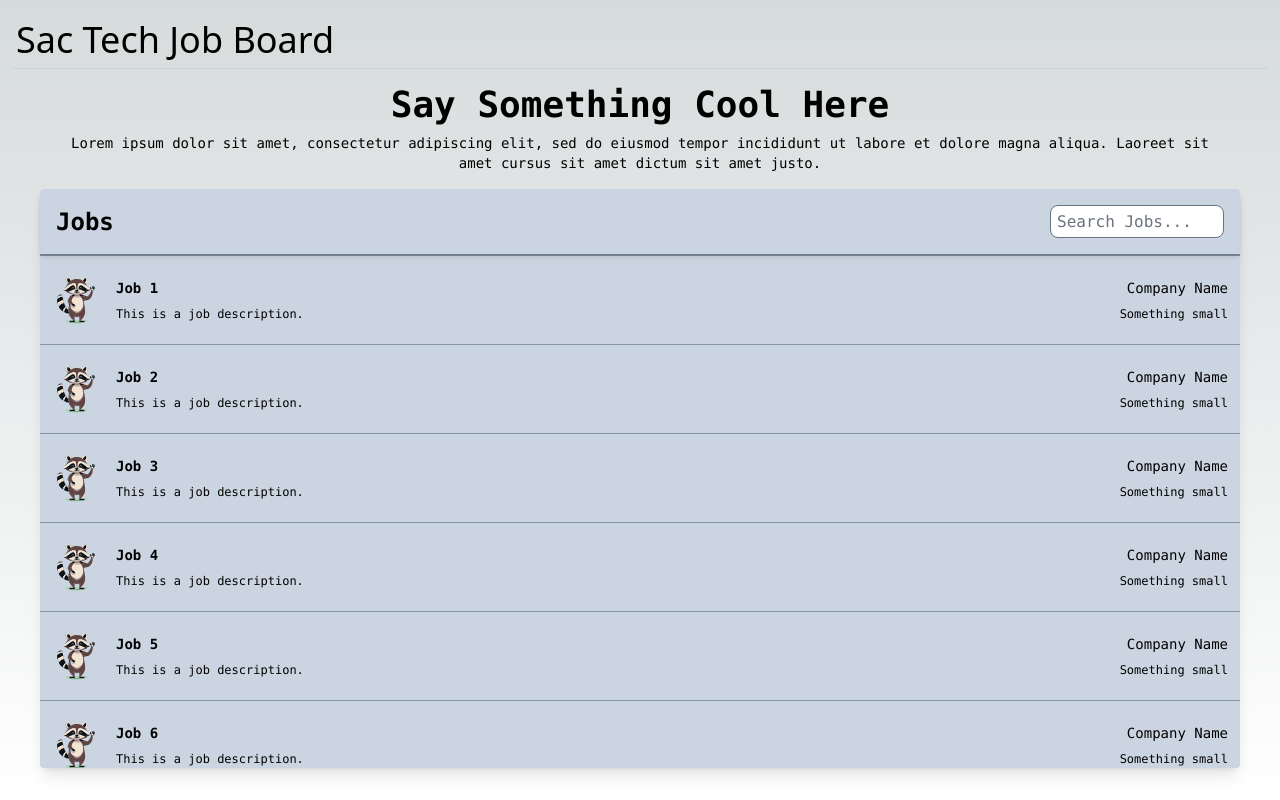
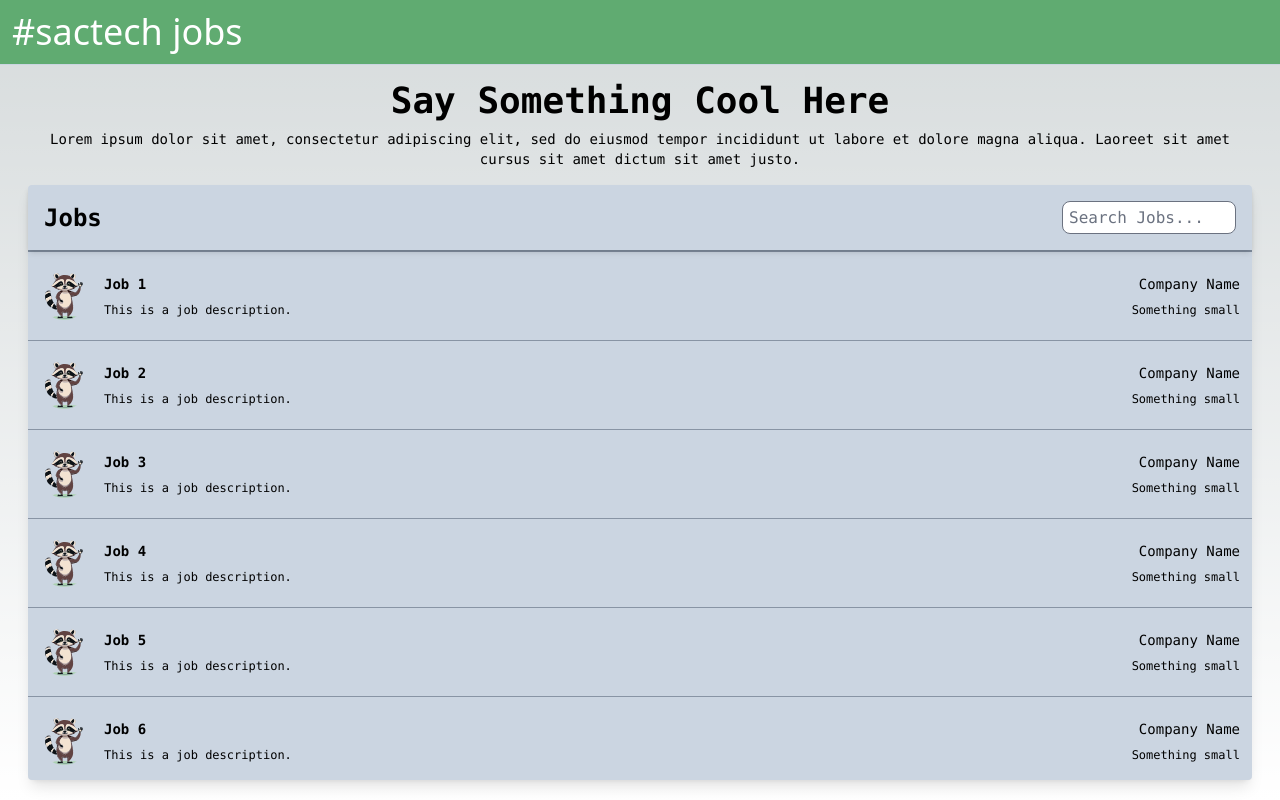
Before and after one commit to sac-tech-org/job-board, a Vue app in the folder web/: page / in a window 1280 px wide. Built offline with nearby package versions, Linux system fonts and the light colour scheme; no server answers; what supertokens-web-js would draw is missing.

Commit message:
lil color update

```diff
--- a/web/index.html
+++ b/web/index.html
@@ -8,7 +8,7 @@
     <script src="https://kit.fontawesome.com/c39eb31bf6.js" crossorigin="anonymous"></script>
   </head>
   <body>
-    <div id="app" class="flex h-dvh w-dvw flex-col items-center p-3"></div>
+    <div id="app" class="flex h-dvh w-dvw flex-col items-center"></div>
     <script type="module" src="/src/main.ts"></script>
   </body>
 </html>
--- a/web/src/assets/main.css
+++ b/web/src/assets/main.css
@@ -21,3 +21,7 @@ body {
   background: linear-gradient(to bottom, transparent, rgb(var(--background-end-rgb)))
     rgb(var(--background-start-rgb));
 }
+
+.bg-sactech-green {
+  background-color: #60ab71;
+}
--- a/web/src/components/HeaderView.vue
+++ b/web/src/components/HeaderView.vue
@@ -24,10 +24,10 @@ onMounted(() => {
 </script>
 
 <template>
-  <header class="w-full px-1 py-2 border-b border-slate-300 sticky top-0">
+  <header class="w-full p-3 border-b border-slate-300 sticky top-0 bg-sactech-green text-white">
     <div class="h-10 flex justify-between items-center">
       <RouterLink to="/">
-        <h1 class="text-xl md:text-4xl max-h-full">Sac Tech Job Board</h1>
+        <h1 class="text-xl md:text-4xl max-h-full">#sactech jobs</h1>
       </RouterLink>
       <div class="flex justify-between gap-2">
         <div v-if="loggedIn">
```
